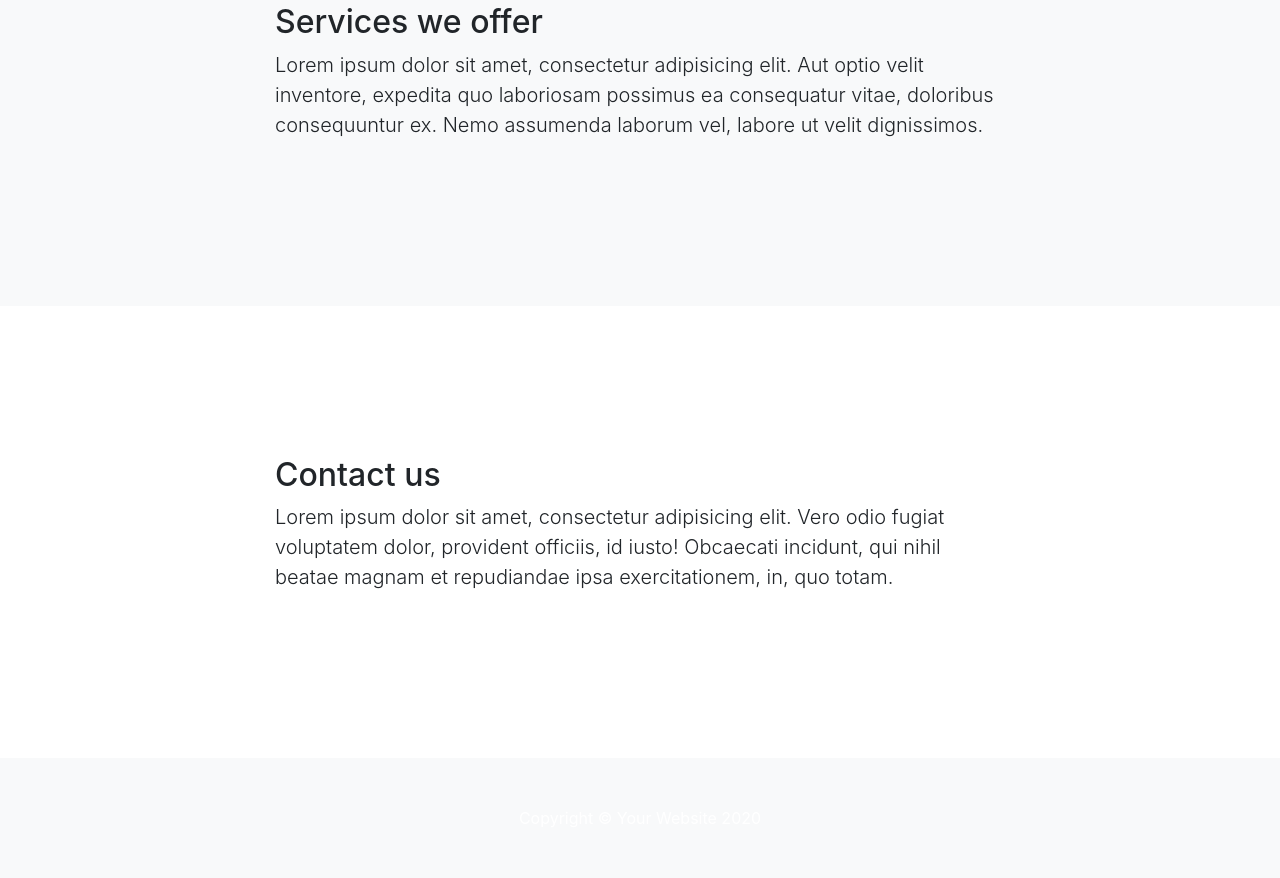
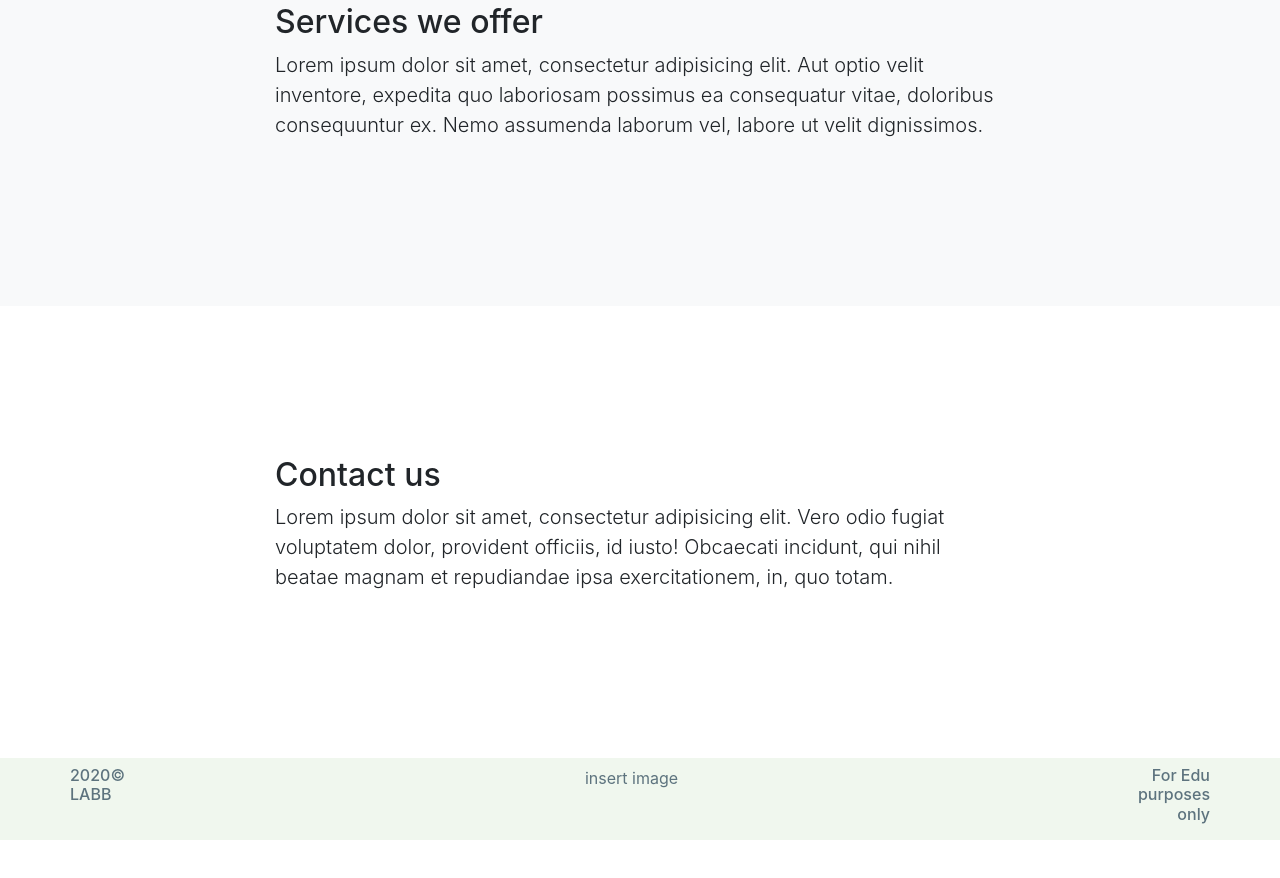
Before and after one commit to lornebb/LABB_MS2, a website: page index.html in a window 1280 px wide. Shown: the part 1093-1971 px from the top of the page. After the commit the page ends 1933 px from the top, so only its background shows below. Drawn offline with Linux system fonts and the light colour scheme.

Commit message:
footer styling

```diff
--- a/css/scrolling-nav.css
+++ b/css/scrolling-nav.css
@@ -34,7 +34,7 @@ Black: #000000;
     max-block-size: 1rem;
 }
 
-
+/* - - - Sections - - - */
 
 header {
   padding: 156px 0 100px;
@@ -43,3 +43,11 @@ header {
 section {
   padding: 150px 0;
 }
+
+/* - - - Footer - - - */
+
+.footer {
+    padding: 0.5rem;
+    background-color: #f0f7ee;
+    color: #5D737E;
+}
--- a/index.html
+++ b/index.html
@@ -47,11 +47,11 @@
 				</ul>
 			</div>
 		</div>
-        <div class="nav-seperator">
-		    <hr/>
+		<div class="nav-seperator">
+			<hr />
 		</div>
 	</nav>
-    <!-- Body -->
+	<!-- Body -->
 	<header class="bg-primary text-white">
 		<div class="container text-center">
 			<h1>Welcome to Scrolling Nav</h1>
@@ -125,11 +125,17 @@
 	</section>
 
 	<!-- Footer -->
-	<footer class="py-5 bg-light">
+	<footer class="footer">
 		<div class="container">
-			<p class="m-0 text-center text-white">
-				Copyright &copy; Your Website 2020
-			</p>
+			<div class="row">
+				<h6 class="text-left">2020© <br> LABB</h6>
+
+				<p class="m-0 text-center mx-auto">
+					insert image
+				</p>
+
+				<h6 class="text-right">For Edu <br> purposes <br> only </h6>
+			</div>
 		</div>
 		<!-- /.container -->
 	</footer>
```
